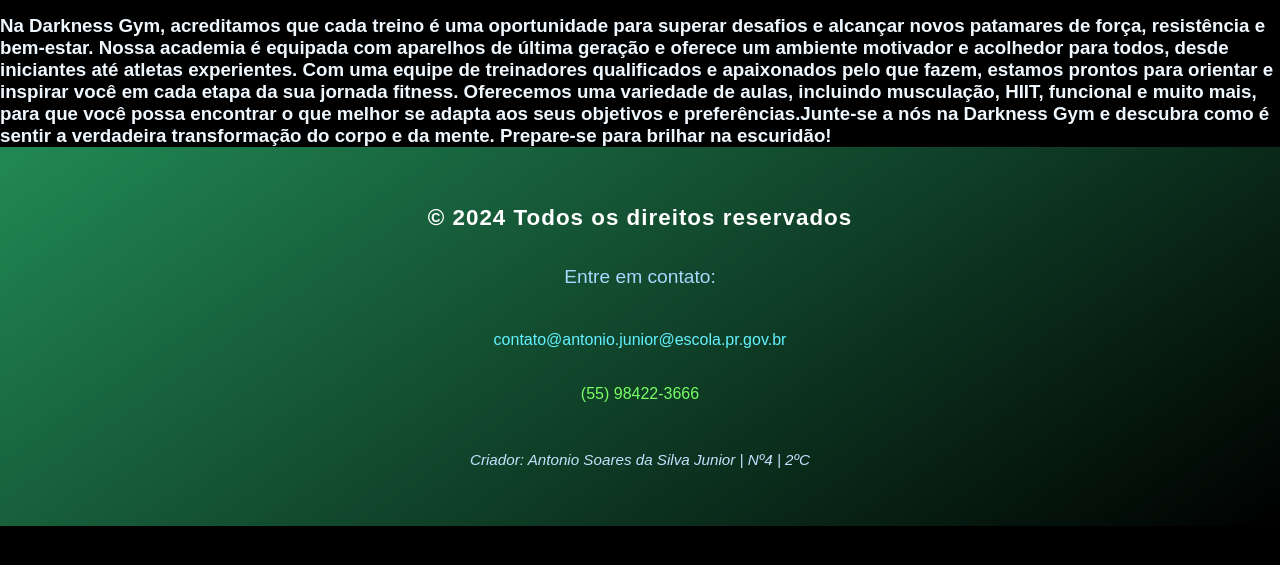
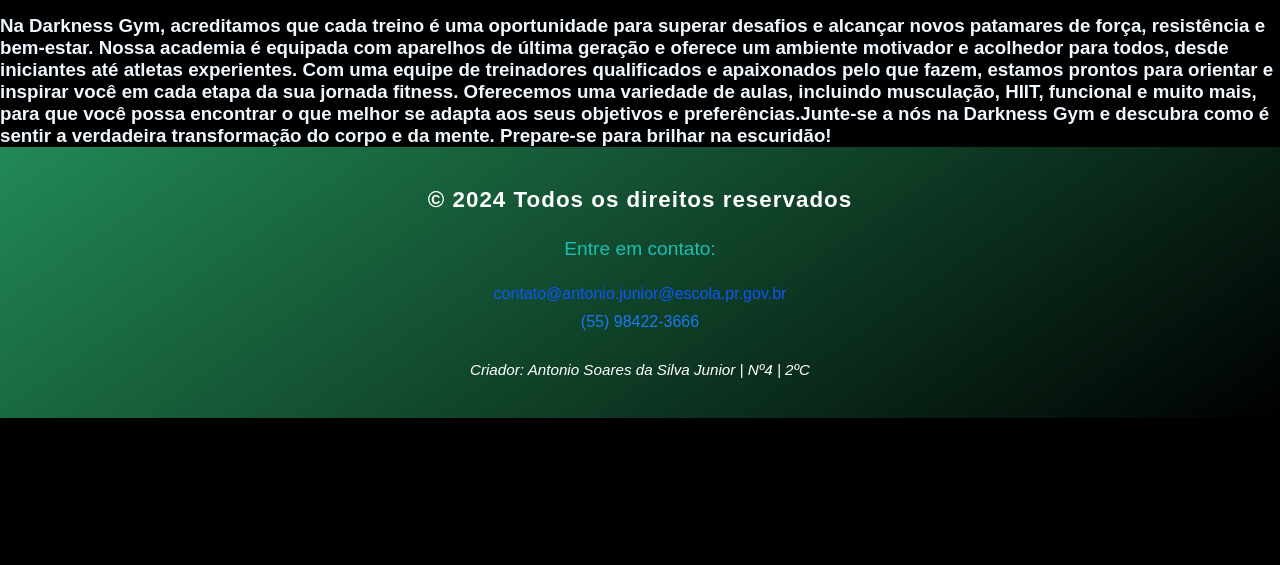
Before and after one commit to giovane453/Programacao-No-Des-De-Sistemas---3-Ano-D-Manha-, a PHP site: page /home.html in a window 1280 px wide. Shown: the part 174-739 px from the top of the page. Run offline with PHP 8.4, Linux system fonts and the light colour scheme; lists and menus that the app fills with data are empty.

Commit message:
Add files via upload

```diff
--- a/home.css
+++ b/home.css
@@ -40,12 +40,10 @@
   }
 
   .nav-list li a {
-    color: white;
     text-decoration: none;
     font-weight: 500;
     padding: 0.5rem 1rem;
     border-radius: 4px;
-    transition: all 0.3s ease;
     position: relative;
   }
 
@@ -54,9 +52,11 @@
     /* Altere esta cor para a cor desejada ao passar o mouse */
   ;
   transition: 0.5s all;
+  /* cor suave trans*/
   position: relative;
   height: 50px;
   top: -5px;
+
   }
 
   .nav-list li a {
@@ -64,6 +64,7 @@
     color: #909696;
     font-weight: bold;
   }
+
 
   footer {
     background: linear-gradient(145deg, #218955, #000000);
@@ -79,12 +80,10 @@
     width: 100%;
     max-width: 800px;
     margin: 0 auto;
-
-    border-spacing: 0 10px;
-  }
+    border-spacing: 0 0px;
+     }
 
   footer th {
-    padding: 8px 0;
     font-weight: normal;
     text-align: center;
     position: relative;
@@ -100,7 +99,7 @@
 
   footer tr:nth-child(2) th {
     font-size: 1.2rem;
-    color: #a8d8ff;
+    color: #1bbfb4;
     padding-top: 10px;
     padding-bottom: 20px;
   }
@@ -125,21 +124,18 @@
   }
 
   footer tr:nth-child(3) a {
-    color: #64f0ff;
+    color: #0d57f8;
   }
 
   footer tr:nth-child(4) a {
-    color: #76ff64;
+    color: #1a7bf1;
   }
 
-  footer a:hover {
-    background: rgba(255, 255, 255, 0.1);
-    text-decoration: none;
-  }
+
 
   footer tr:last-child th {
     font-size: 0.95rem;
-    color: #c2e1ff;
+    color: #ffffff;
     padding-top: 25px;
     font-style: italic;
   }
@@ -161,3 +157,4 @@
     footer th {
       font-size: 0.9rem;
     }
+  }
```
